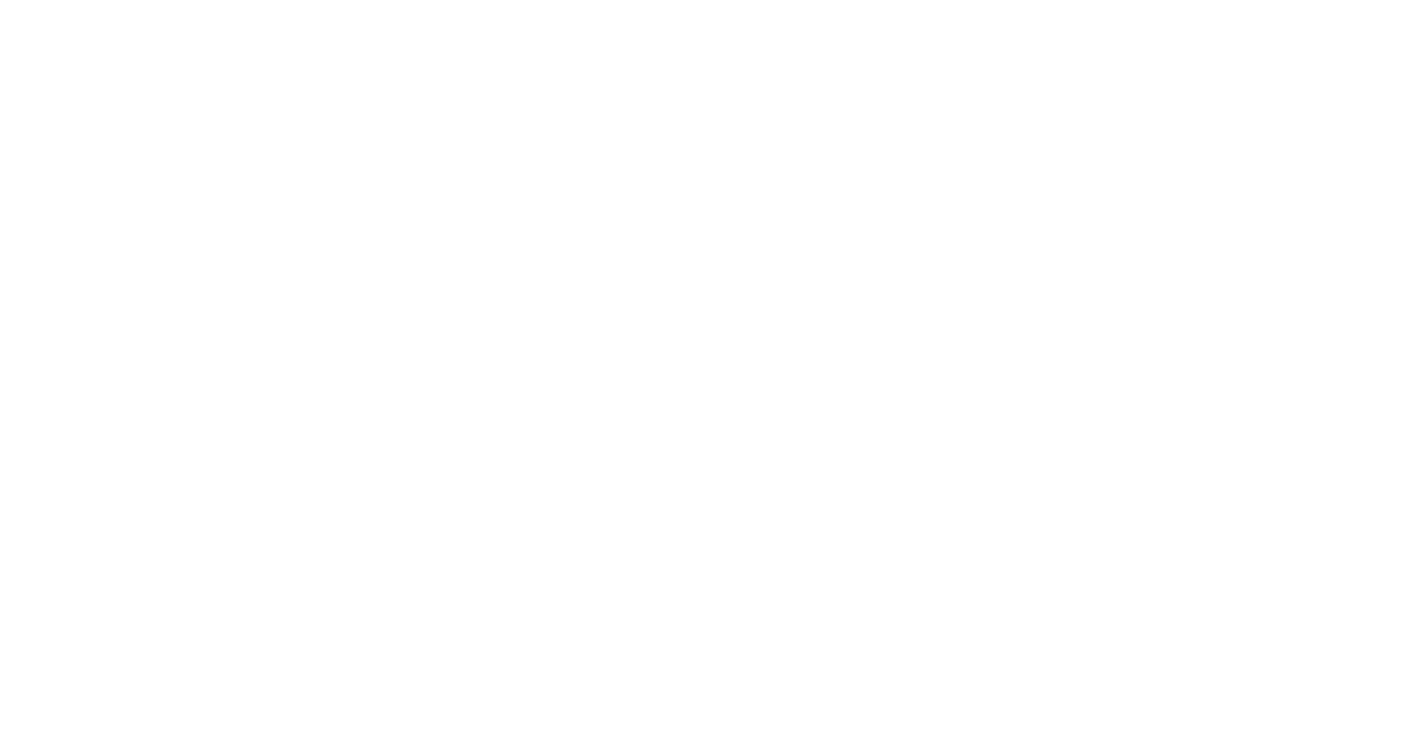
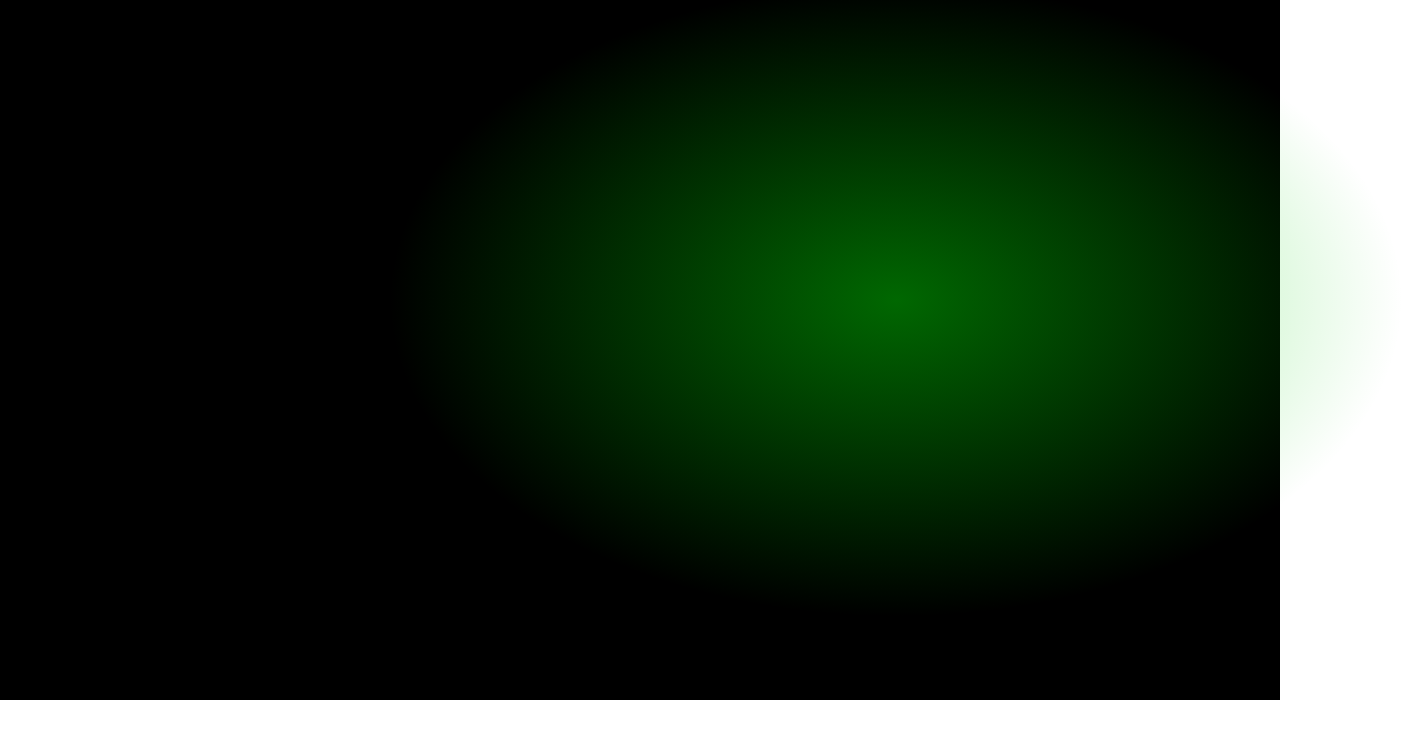
Before and after one commit to mkamaroski1/megalink-lp, a Next.js app: page / in a window 1280 px wide. Shown: the top 738 px of the page, 1408 px wide, since content can reach past the window. Built offline with nearby package versions, Linux system fonts and the light colour scheme.

Commit message:
hero-section

```diff
--- a/src/app/page.tsx
+++ b/src/app/page.tsx
@@ -1,9 +1,10 @@
+import { Hero } from "@/components/Hero";
 import Image from "next/image";
 
 export default function Home() {
   return (
-    <main className="flex min-h-screen flex-col items-center justify-between p-24">
-
-    </main>
+    <>
+    <Hero />
+    </>
   );
 }
--- a/src/components/Hero.tsx
+++ b/src/components/Hero.tsx
@@ -0,0 +1,19 @@
+export function Hero() {
+    return (
+        <main className="bg-black flex min-h-screen flex-col lg:flex-row items-center justify-between p-32 mt-[-100px]">
+        <div className="flex flex-1 flex-col items-start justify-center text-white lg:items-center">
+
+        </div>
+        <div className="flex flex-1 items-center justify-center">
+          <div
+            className="absolute w-full h-full rounded-full opacity-50"
+            style={{
+              transform: "scale(0.8)",
+              backgroundImage:
+                "radial-gradient(ellipse at center, #01CF02 0%, transparent 70%, transparent 100%)",
+            }}
+          ></div>
+        </div>
+      </main>
+    )
+  }
```
Also changed, not shown: src/components/Header.tsx (deleted).
